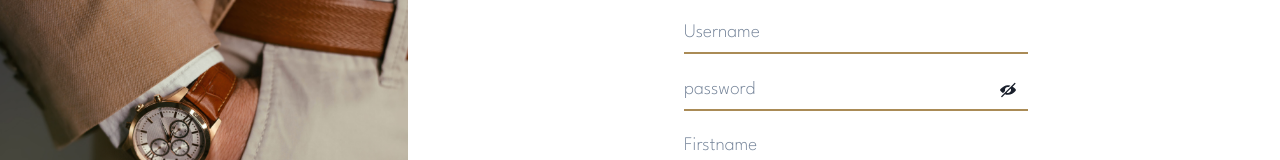
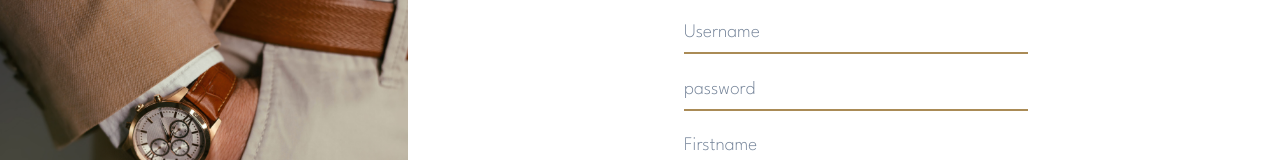
Before and after one commit to Pimporn15/project, a React (Create React App) app in the folder client/: page /register in a window 1280 px wide. Shown: the part 151-311 px from the top of the page. Built offline with nearby package versions, Linux system fonts and the light colour scheme.

Commit message:
fix:fix hidden password2

```diff
--- a/client/src/pages/Registerpage.js
+++ b/client/src/pages/Registerpage.js
@@ -20,7 +20,7 @@ import axios from "axios";
 import { useAuth } from "../contexts/authentication.js";
 
 export function Register() {
-  const [showPassword, setShowPassword] = useState(false);
+  // const [showPassword, setShowPassword] = useState(false);
   // const [userProfile,setUserProfile] = useState({})
   const [username, setUsername] = useState("");
   const [firstName, setFirstname] = useState("");
@@ -104,7 +104,7 @@ export function Register() {
                         {/* <FormLabel  fontSize={'20px'} >Password</FormLabel> */}
                         <InputGroup>
                           <Input
-                            id="inputPassword"
+                            // type={password ? "text" : "password"}
                             type="password"
                             variant="flushed"
                             placeholder="password"
@@ -117,14 +117,14 @@ export function Register() {
                             value={password}
                           />
                           <InputRightElement h={"full"}>
-                            <Button
-                              variant={"ghost"}
+                            {/* <Button
+                              // variant={"ghost"}
                               onClick={() =>
                                 setPassword((Password) => !Password)
                               }
-                            >
-                              {password ? <ViewIcon /> : <ViewOffIcon />}
-                            </Button>
+                            > */}
+                              {/* {setPassword ? <ViewIcon /> : <ViewOffIcon />} */}
+                            {/* </Button> */}
                           </InputRightElement>
                         </InputGroup>
                       </FormControl>
```
Also changed, not shown: 1 other file (tests, documents, lock files or other folders).
